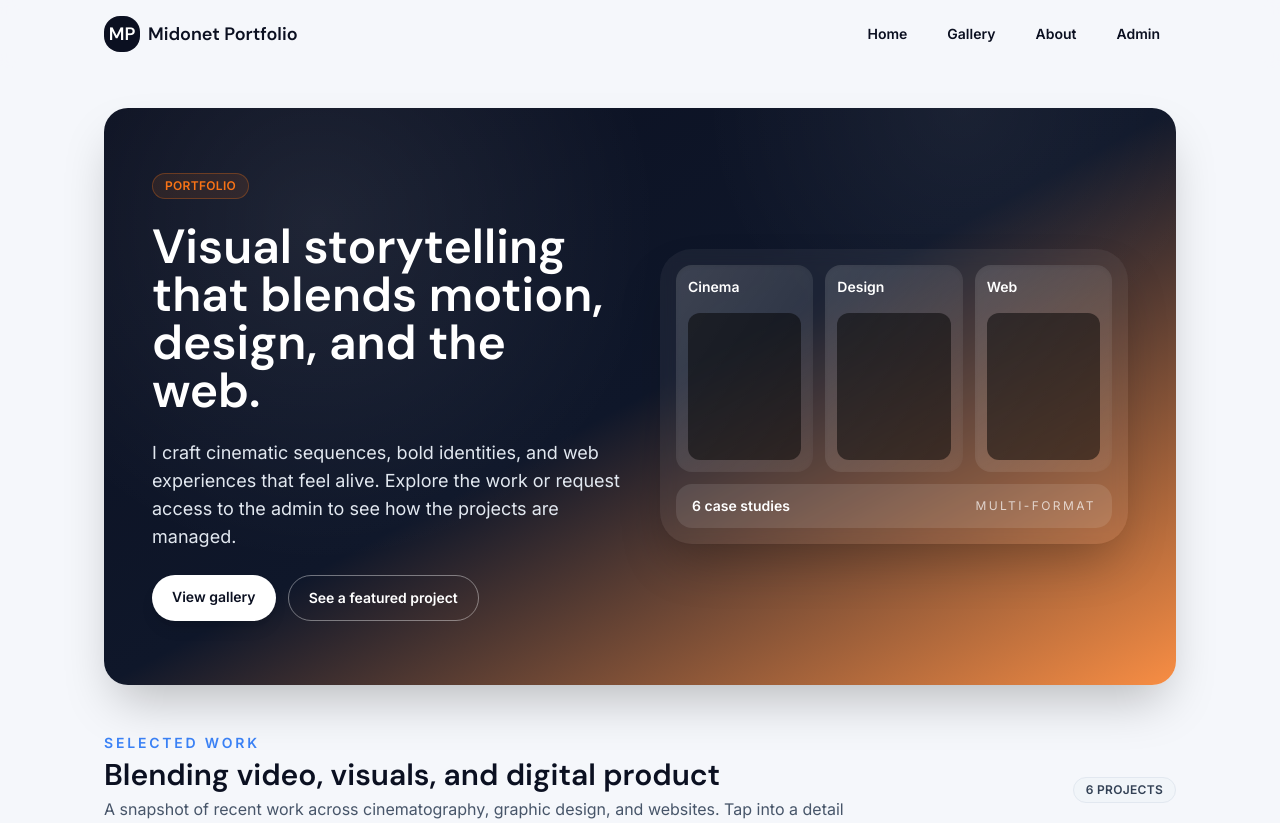
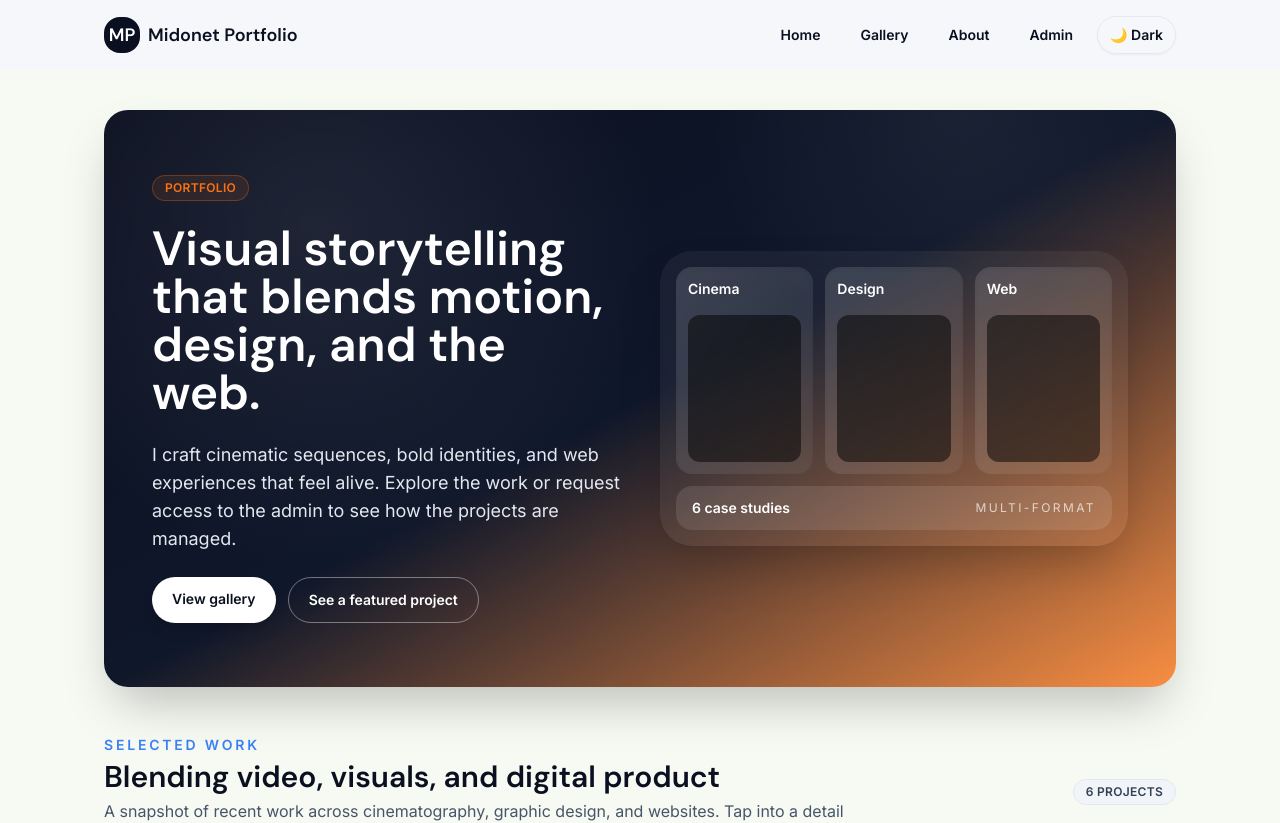
Before and after one commit to Midonetwoo/myPortofolio, a Next.js app: page / in a window 1280 px wide. Shown: the top 823 px of the page. Built offline with nearby package versions, Linux system fonts and the light colour scheme.

Commit message:
feat: add dark mode toggle in navbar

```diff
--- a/app/globals.css
+++ b/app/globals.css
@@ -173,7 +173,8 @@
 
 body {
   font-family: var(--font-body), system-ui, -apple-system, BlinkMacSystemFont, "Segoe UI", sans-serif;
-  background: #f5f7fb;
+  background: var(--background);
+  color: var(--foreground);
   letter-spacing: var(--tracking-normal);
 }
 
--- a/app/layout.js
+++ b/app/layout.js
@@ -14,7 +14,7 @@ export const metadata = {
 export default function RootLayout({ children }) {
   return (
     <html lang="en" className={`${dmSans.variable} ${inter.variable}`}>
-      <body className="bg-mist text-ink">
+      <body className="bg-[var(--background)] text-[var(--foreground)]">
         <NavBar />
         <main className="mx-auto flex min-h-screen max-w-6xl flex-col gap-12 px-4 pb-16 pt-10 sm:px-8 md:px-10">
           {children}
--- a/components/NavBar.js
+++ b/components/NavBar.js
@@ -1,4 +1,7 @@
+'use client';
+
 import Link from "next/link";
+import { useEffect, useState } from "react";
 
 const links = [
   { href: "/", label: "Home" },
@@ -8,11 +11,30 @@ const links = [
 ];
 
 export default function NavBar() {
+  const [theme, setTheme] = useState("light");
+
+  useEffect(() => {
+    const stored = typeof window !== "undefined" ? localStorage.getItem("theme") : null;
+    const prefersDark = window.matchMedia("(prefers-color-scheme: dark)").matches;
+    const initial = stored || (prefersDark ? "dark" : "light");
+    setTheme(initial);
+    document.documentElement.classList.toggle("dark", initial === "dark");
+  }, []);
+
+  const toggleTheme = () => {
+    const next = theme === "dark" ? "light" : "dark";
+    setTheme(next);
+    document.documentElement.classList.toggle("dark", next === "dark");
+    localStorage.setItem("theme", next);
+  };
+
   return (
-    <header className="sticky top-0 z-30 bg-mist/90 backdrop-blur">
+    <header className="sticky top-0 z-30 bg-mist/90 backdrop-blur dark:bg-[color:oklch(0.12_0_0)]/70">
       <nav className="mx-auto flex max-w-6xl items-center justify-between px-4 py-4 sm:px-8 md:px-10">
-        <Link href="/" className="flex items-center gap-2 text-lg font-display font-semibold text-ink">
-          <span className="flex h-9 w-9 items-center justify-center rounded-2xl bg-ink text-white">MP</span>
+        <Link href="/" className="flex items-center gap-2 text-lg font-display font-semibold text-ink dark:text-white">
+          <span className="flex h-9 w-9 items-center justify-center rounded-2xl bg-ink text-white dark:bg-primary">
+            MP
+          </span>
           Midonet Portfolio
         </Link>
         <div className="flex items-center gap-2">
@@ -20,11 +42,18 @@ export default function NavBar() {
             <Link
               key={link.href}
               href={link.href}
-              className="rounded-full px-4 py-2 text-sm font-semibold text-ink transition hover:bg-slate-200"
+              className="rounded-full px-4 py-2 text-sm font-semibold text-ink transition hover:bg-slate-200 dark:text-white dark:hover:bg-white/10"
             >
               {link.label}
             </Link>
           ))}
+          <button
+            type="button"
+            onClick={toggleTheme}
+            className="rounded-full border border-slate-200 px-3 py-2 text-sm font-semibold text-ink shadow-sm transition hover:-translate-y-0.5 hover:shadow-lg dark:border-white/20 dark:text-white dark:hover:bg-white/10"
+          >
+            {theme === "dark" ? "☀️ Light" : "🌙 Dark"}
+          </button>
         </div>
       </nav>
     </header>
```
